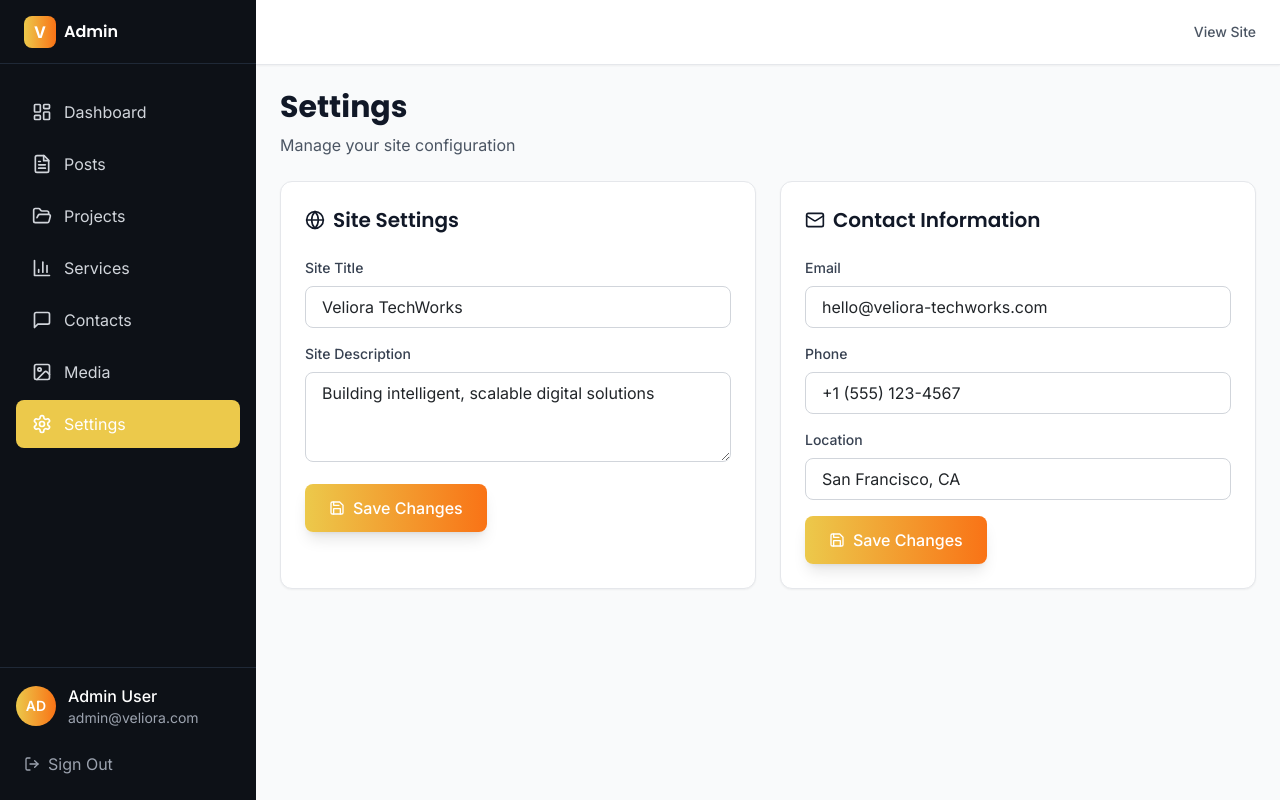
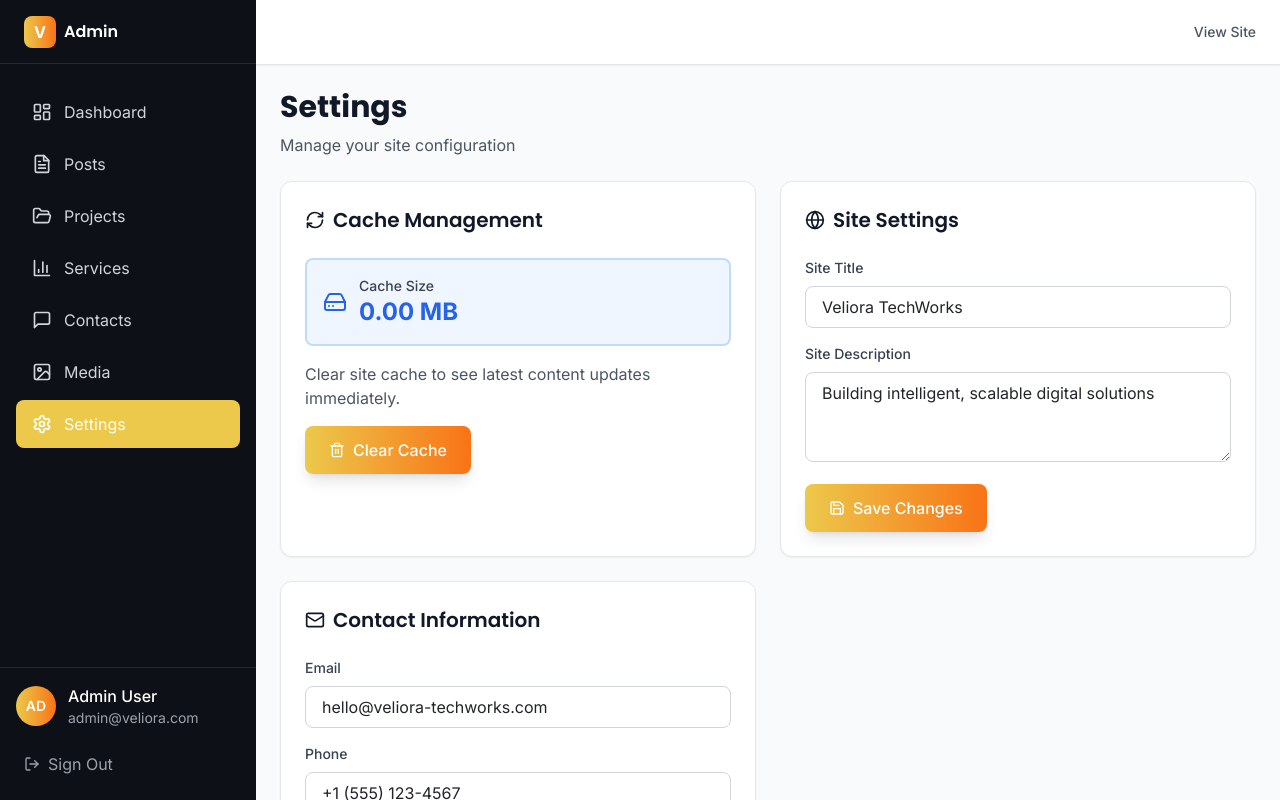
Before and after one commit to Veliora-TechWorks/Veloira-Techworks-Portfolio, a Next.js app: page /admin/settings in a window 1280 px wide. Shown: the top 800 px of the page. Built offline with nearby package versions, Linux system fonts and the light colour scheme.

Commit message:
Updating cache clining function

```diff
--- a/next.config.js
+++ b/next.config.js
@@ -1,10 +1,20 @@
 /** @type {import('next').NextConfig} */
 const nextConfig = {
-  // Performance optimizations
   compress: true,
   poweredByHeader: false,
+  reactStrictMode: false,
 
-  // Image optimization
+  onDemandEntries: {
+    maxInactiveAge: 60 * 1000,
+    pagesBufferLength: 5,
+  },
+
+  logging: {
+    fetches: {
+      fullUrl: false,
+    },
+  },
+
   images: {
     domains: [
       'localhost',
@@ -13,18 +23,15 @@ const nextConfig = {
       'storage.googleapis.com',
       'velioratechworksportfolio.firebasestorage.app'
     ],
-    formats: ['image/webp', 'image/avif'],
-    minimumCacheTTL: 31536000, // 1 year
+    formats: ['image/webp'],
     dangerouslyAllowSVG: true,
     contentSecurityPolicy: "default-src 'self'; script-src 'none'; sandbox;",
   },
 
-  // Experimental features for performance
   experimental: {
-    optimizePackageImports: ['lucide-react', 'framer-motion'],
+    optimizePackageImports: ['lucide-react'],
   },
 
-  // Compiler optimizations
   compiler: {
     removeConsole: process.env.NODE_ENV === 'production',
   },
--- a/src/app/admin/page.tsx
+++ b/src/app/admin/page.tsx
@@ -541,8 +541,6 @@ export default function AdminDashboard() {
           </div>
         </div>
 
-        {/* Quick Actions */}
-
       </div>
 
       {/* Job Form Modal */}
--- a/src/app/admin/settings/page.tsx
+++ b/src/app/admin/settings/page.tsx
@@ -1,7 +1,50 @@
+'use client'
+
+import { useState, useEffect } from 'react'
 import AdminLayout from '@/components/layout/AdminLayout'
-import { Save, Globe, Mail, Phone, MapPin } from 'lucide-react'
+import { Save, Globe, Mail, Trash2, RefreshCw, AlertTriangle, HardDrive } from 'lucide-react'
+import toast from 'react-hot-toast'
 
 export default function SettingsPage() {
+  const [clearing, setClearing] = useState(false)
+  const [cacheInfo, setCacheInfo] = useState({ sizeMB: '0', warning: false })
+  const [loading, setLoading] = useState(true)
+
+  useEffect(() => {
+    fetchCacheInfo()
+  }, [])
+
+  const fetchCacheInfo = async () => {
+    try {
+      const res = await fetch('/api/cache/clear')
+      const data = await res.json()
+      setCacheInfo(data)
+    } catch (error) {
+      console.error('Error fetching cache info:', error)
+    } finally {
+      setLoading(false)
+    }
+  }
+
+  const handleClearCache = async () => {
+    setClearing(true)
+    try {
+      const res = await fetch('/api/cache/clear', { method: 'POST' })
+      const data = await res.json()
+
+      if (data.success) {
+        toast.success('Cache cleared successfully!')
+        fetchCacheInfo()
+      } else {
+        toast.error('Failed to clear cache')
+      }
+    } catch (error) {
+      toast.error('Error clearing cache')
+    } finally {
+      setClearing(false)
+    }
+  }
+
   return (
     <AdminLayout>
       <div className="space-y-6">
@@ -11,6 +54,63 @@ export default function SettingsPage() {
         </div>
 
         <div className="grid grid-cols-1 lg:grid-cols-2 gap-6">
+          {/* Cache Management */}
+          <div className="bg-white rounded-xl shadow-sm border border-gray-200 p-6">
+            <h2 className="text-xl font-semibold text-gray-900 mb-6 flex items-center">
+              <RefreshCw className="w-5 h-5 mr-2" />
+              Cache Management
+            </h2>
+
+            {/* Cache Size Display */}
+            <div className={`mb-4 p-4 rounded-lg border-2 ${
+              cacheInfo.warning
+                ? 'bg-red-50 border-red-200'
+                : 'bg-blue-50 border-blue-200'
+            }`}>
+              <div className="flex items-center justify-between">
+                <div className="flex items-center space-x-3">
+                  <HardDrive className={`w-6 h-6 ${
+                    cacheInfo.warning ? 'text-red-600' : 'text-blue-600'
+                  }`} />
+                  <div>
+                    <p className="text-sm font-medium text-gray-700">Cache Size</p>
+                    <p className={`text-2xl font-bold ${
+                      cacheInfo.warning ? 'text-red-600' : 'text-blue-600'
+                    }`}>
+                      {loading ? '...' : `${cacheInfo.sizeMB} MB`}
+                    </p>
+                  </div>
+                </div>
+                {cacheInfo.warning && (
+                  <AlertTriangle className="w-8 h-8 text-red-500" />
+                )}
+              </div>
+            </div>
+
+            {/* Warning Message */}
+            {cacheInfo.warning && (
+              <div className="mb-4 p-3 bg-yellow-50 border border-yellow-200 rounded-lg flex items-start space-x-2">
+                <AlertTriangle className="w-5 h-5 text-yellow-600 mt-0.5" />
+                <div>
+                  <p className="text-sm font-medium text-yellow-800">High Cache Usage</p>
+                  <p className="text-xs text-yellow-700 mt-1">
+                    Cache size exceeds 100 MB. Consider clearing to improve performance.
+                  </p>
+                </div>
+              </div>
+            )}
+
+            <p className="text-gray-600 mb-4">Clear site cache to see latest content updates immediately.</p>
+            <button
+              onClick={handleClearCache}
+              disabled={clearing}
+              className="btn-primary flex items-center space-x-2 disabled:opacity-50"
+            >
+              <Trash2 className="w-4 h-4" />
+              <span>{clearing ? 'Clearing...' : 'Clear Cache'}</span>
+            </button>
+          </div>
+
           {/* Site Settings */}
           <div className="bg-white rounded-xl shadow-sm border border-gray-200 p-6">
             <h2 className="text-xl font-semibold text-gray-900 mb-6 flex items-center">
--- /dev/null
+++ b/src/app/api/cache/clear/route.ts
@@ -0,0 +1,69 @@
+import { NextResponse } from 'next/server'
+import { revalidatePath } from 'next/cache'
+import fs from 'fs'
+import path from 'path'
+
+function getDirectorySize(dirPath: string): number {
+  let size = 0
+  try {
+    if (fs.existsSync(dirPath)) {
+      const files = fs.readdirSync(dirPath)
+      for (const file of files) {
+        const filePath = path.join(dirPath, file)
+        const stats = fs.statSync(filePath)
+        if (stats.isDirectory()) {
+          size += getDirectorySize(filePath)
+        } else {
+          size += stats.size
+        }
+      }
+    }
+  } catch (error) {
+    console.error('Error reading directory:', error)
+  }
+  return size
+}
+
+export async function GET() {
+  try {
+    const nextCachePath = path.join(process.cwd(), '.next', 'cache')
+    const cacheSize = getDirectorySize(nextCachePath)
+    const cacheSizeMB = (cacheSize / (1024 * 1024)).toFixed(2)
+
+    return NextResponse.json({
+      size: cacheSize,
+      sizeMB: cacheSizeMB,
+      warning: parseFloat(cacheSizeMB) > 100
+    })
+  } catch (error) {
+    return NextResponse.json({
+      size: 0,
+      sizeMB: '0',
+      warning: false
+    })
+  }
+}
+
+export async function POST() {
+  try {
+    revalidatePath('/', 'layout')
+    revalidatePath('/blog')
+    revalidatePath('/portfolio')
+    revalidatePath('/services')
+    revalidatePath('/about')
+    revalidatePath('/contact')
+    revalidatePath('/api/posts/public')
+    revalidatePath('/api/projects/public')
+    revalidatePath('/api/services')
+
+    return NextResponse.json({
+      success: true,
+      message: 'Cache cleared successfully'
+    })
+  } catch (error) {
+    return NextResponse.json({
+      success: false,
+      error: 'Failed to clear cache'
+    }, { status: 500 })
+  }
+}
--- a/src/app/globals.css
+++ b/src/app/globals.css
@@ -2,8 +2,12 @@
 @tailwind components;
 @tailwind utilities;
 
-/* Critical CSS - Load first */
 @layer base {
+  * {
+    -webkit-font-smoothing: antialiased;
+    -moz-osx-font-smoothing: grayscale;
+  }
+
   html {
     scroll-behavior: smooth;
   }
@@ -14,16 +18,6 @@
 
   h1, h2, h3, h4, h5, h6 {
     @apply font-display font-semibold;
-  }
-
-  /* Performance optimizations */
-  * {
-    -webkit-font-smoothing: antialiased;
-    -moz-osx-font-smoothing: grayscale;
-  }
-
-  img {
-    content-visibility: auto;
   }
 }
 
@@ -80,23 +74,12 @@
     overflow: hidden;
   }
 
-  /* Performance utilities */
-  .will-change-transform {
-    will-change: transform;
-  }
-
-  .gpu-accelerated {
-    transform: translateZ(0);
-  }
-
-  /* Hide scrollbar for Chrome, Safari and Opera */
   .no-scrollbar::-webkit-scrollbar {
     display: none;
   }
 
-  /* Hide scrollbar for IE, Edge and Firefox */
   .no-scrollbar {
-    -ms-overflow-style: none;  /* IE and Edge */
-    scrollbar-width: none;  /* Firefox */
+    -ms-overflow-style: none;
+    scrollbar-width: none;
   }
 }
--- a/src/app/layout.tsx
+++ b/src/app/layout.tsx
@@ -2,14 +2,12 @@ import type { Metadata } from 'next'
 import { Inter, Poppins } from 'next/font/google'
 import ToasterProvider from '@/components/ToasterProvider'
 import ErrorBoundary from '@/components/ErrorBoundary'
-import PerformanceMonitor from '@/components/PerformanceMonitor'
 import './globals.css'
 
 const inter = Inter({
   subsets: ['latin'],
   variable: '--font-inter',
   display: 'swap',
-  preload: true,
 })
 
 const poppins = Poppins({
@@ -17,7 +15,6 @@ const poppins = Poppins({
   weight: ['400', '500', '600', '700'],
   variable: '--font-poppins',
   display: 'swap',
-  preload: true,
 })
 
 export const metadata: Metadata = {
@@ -52,19 +49,11 @@ export default function RootLayout({
   return (
     <html lang="en" suppressHydrationWarning>
       <head>
-        <link rel="preconnect" href="https://fonts.googleapis.com" />
-        <link rel="preconnect" href="https://fonts.gstatic.com" crossOrigin="anonymous" />
-        <link rel="preconnect" href="https://res.cloudinary.com" />
-        <link rel="dns-prefetch" href="https://dpd4keszz.cloudinary.com" />
         <link rel="icon" href="/favicon.svg" type="image/svg+xml" />
-        <link rel="shortcut icon" href="/favicon.svg" type="image/svg+xml" />
-        <link rel="manifest" href="/manifest.json" />
         <meta name="theme-color" content="#ecc94b" />
-        <meta name="viewport" content="width=device-width, initial-scale=1, viewport-fit=cover" />
       </head>
       <body className={`${inter.variable} ${poppins.variable} font-sans antialiased`} suppressHydrationWarning>
         <ErrorBoundary>
-          <PerformanceMonitor />
           <ToasterProvider />
           {children}
         </ErrorBoundary>
--- a/src/app/team/page.tsx
+++ b/src/app/team/page.tsx
@@ -37,8 +37,8 @@ export default function TeamPage() {
 
   const stats = [
     { icon: Users, label: 'Team Members', value: `${teamMembers.length}+` },
-    { icon: Award, label: 'Years Experience', value: '8+' },
-    { icon: Target, label: 'Projects Delivered', value: '100+' }
+    { icon: Award, label: 'Years Experience', value: '1+' },
+    { icon: Target, label: 'Projects Delivered', value: '5+' }
   ]
 
   return (
```
